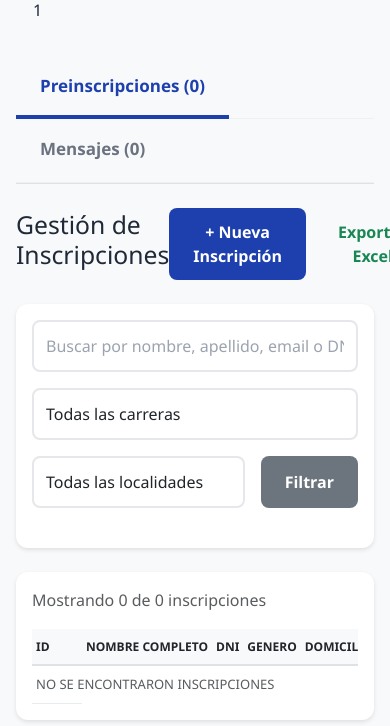
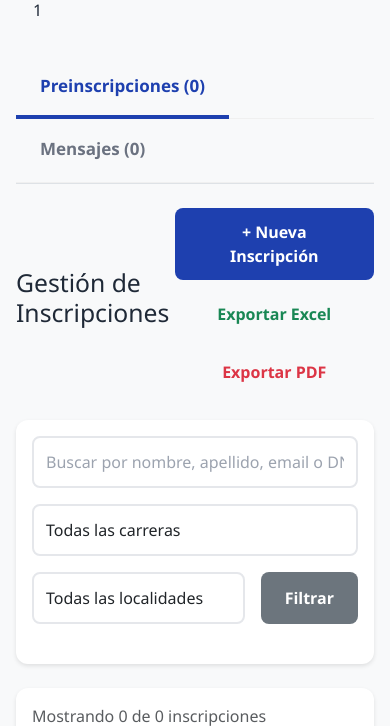
Before and after one commit to ejow78/proyectoFinal, a PHP site: page /admin/paneldecontrol.php in a window 390 px wide. Shown: the part 203-929 px from the top of the page. Run offline with PHP 8.4, Linux system fonts and the light colour scheme; the visitor is signed in with stand-in values (Sample User, id 1); data that the repository does not hold is empty; some libraries are stand-ins or nearby versions.

Commit message:
fix botones para exportar en moviles

```diff
--- a/admin/paneldecontrol.php
+++ b/admin/paneldecontrol.php
@@ -179,11 +179,11 @@ $filter_params = http_build_query([
                 <div class="d-flex justify-content-between align-items-center mb-4 mt-4">
                     <h2>Gestión de Inscripciones</h2>
                     <?php if ($user_rol === 'admin'): ?>
-                               <div style="display:flex; gap:0.5rem; align-items:center;">
+                               <div class="export-actions">
                                     <a href="crear_inscripcion.php" class="btn btn-primary">+ Nueva Inscripción</a>
                                     <button type="button" id="btnExportCsv" class="btn btn-outline-success">Exportar Excel</button>
                                     <button type="button" id="btnExportPdf" class="btn btn-outline-danger">Exportar PDF</button>
-                               </div>
+                                </div>
                     <?php endif; ?>
                 </div>
 
--- a/assets/css/stylespanel.css
+++ b/assets/css/stylespanel.css
@@ -631,3 +631,33 @@ body {
       justify-content: flex-start;
   }
 }
+
+/* =========================================
+   NUEVAS REGLAS PARA BOTONES DE EXPORTACIÓN
+   ========================================= */
+
+/* 1. Estilos Base (Reemplaza el estilo en línea) */
+.export-actions {
+  display: flex;
+  gap: 0.5rem; /* Espacio entre los botones en desktop */
+  align-items: center;
+}
+
+/* 2. Estilos Móviles (Para apilamiento vertical) */
+@media (max-width: 768px) {
+  .export-actions {
+    /* Fuerza a los elementos a apilarse verticalmente */
+    flex-direction: column;
+    /* Asegura que los botones tomen el ancho completo */
+    align-items: stretch;
+    width: 100%;
+    /* Aumentamos el espacio vertical entre ellos */
+    gap: 10px;
+  }
+
+  /* Hace que los botones individuales tomen el 100% del ancho */
+  .export-actions .btn {
+    width: 100%;
+    margin: 0 !important;
+  }
+}
```
Also changed, not shown: assets/css/styles.css (+13 -17 lines).
